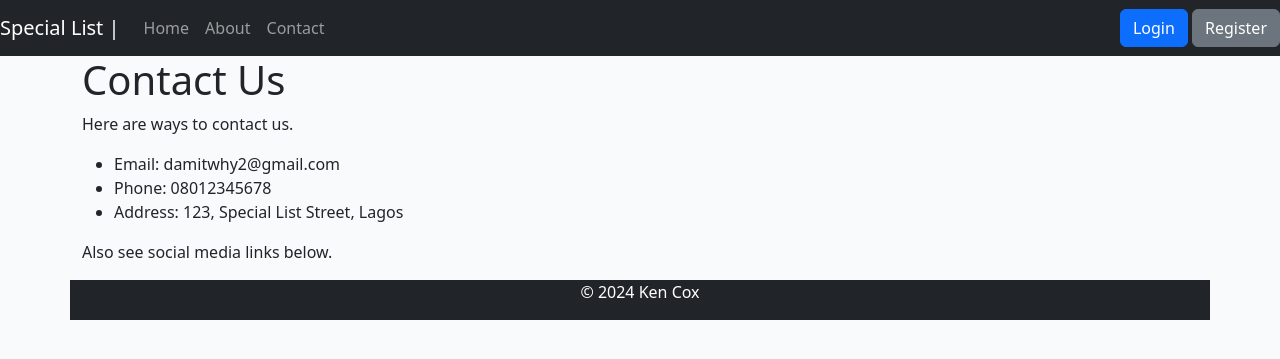
After one commit to Damitwhy/New-Special, a Django app: page /contacts/ in a window 1280 px wide. The commit adds this page. Shown: the top 359 px of the page. Run offline with Django 5.2, Linux system fonts and the light colour scheme; some libraries are stand-ins or nearby versions.

Commit message:
created contacts.html wired up to views and urls

```diff
--- a/list_app/templates/list_app/base.html
+++ b/list_app/templates/list_app/base.html
@@ -38,7 +38,7 @@
                     <a class="nav-link" href="{% url 'list_app:about' %}">About</a>
                 </li>
                 <li class="nav-item">
-                    <a class="nav-link" href="#">Contact</a>
+                    <a class="nav-link" href="{% url 'list_app:contacts' %}">Contact</a>
                 </li>
             </ul>
         </div>
--- /dev/null
+++ b/list_app/templates/list_app/contacts.html
@@ -0,0 +1,24 @@
+{% extends 'list_app/base.html' %}
+
+{% block content %}
+
+    <div class="container">
+        <div class="row">
+            <div class="col-md-8">
+                <h1 class="h-center">Contact Us</h1>
+                <p>Here are ways to contact us.</p>
+                <ul>
+                    <li>Email: damitwhy2@gmail.com </li>
+                    <li>Phone: 08012345678</li>
+                    <li>Address: 123, Special List Street, Lagos</li>
+                </ul>
+                <p>
+                    Also see social media links below.
+                </p>
+
+            </div>
+        </div>
+
+    </div>
+
+{% endblock %}
--- a/list_app/urls.py
+++ b/list_app/urls.py
@@ -6,4 +6,5 @@ app_name = 'list_app'
 urlpatterns = [
     path('', views.index, name='index'),
     path('about/', views.about, name='about'),
+    path('contacts/', views.contact, name='contacts'),
 ]
--- a/list_app/views.py
+++ b/list_app/views.py
@@ -7,3 +7,6 @@ def index(request):
 
 def about(request):
     return render(request, 'list_app/about.html')
+
+def contact(request):
+    return render(request, 'list_app/contacts.html')
```
